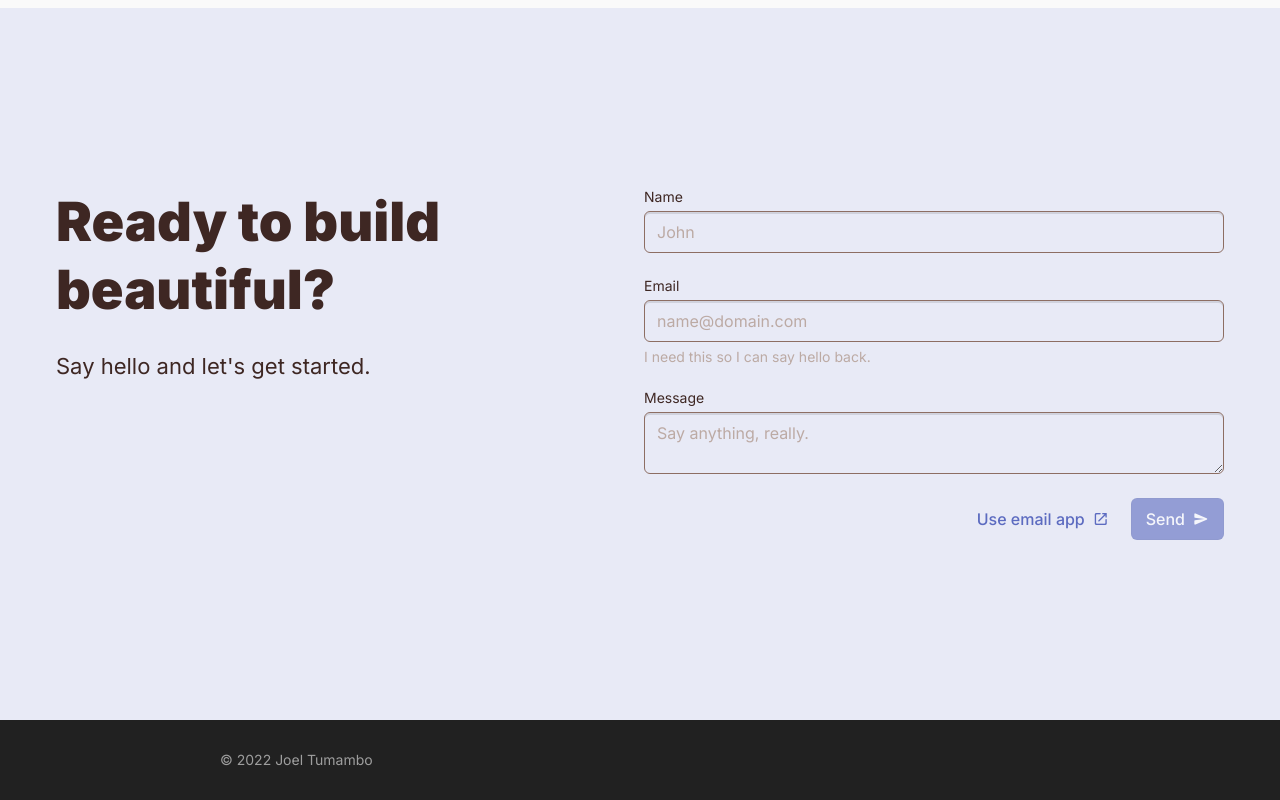
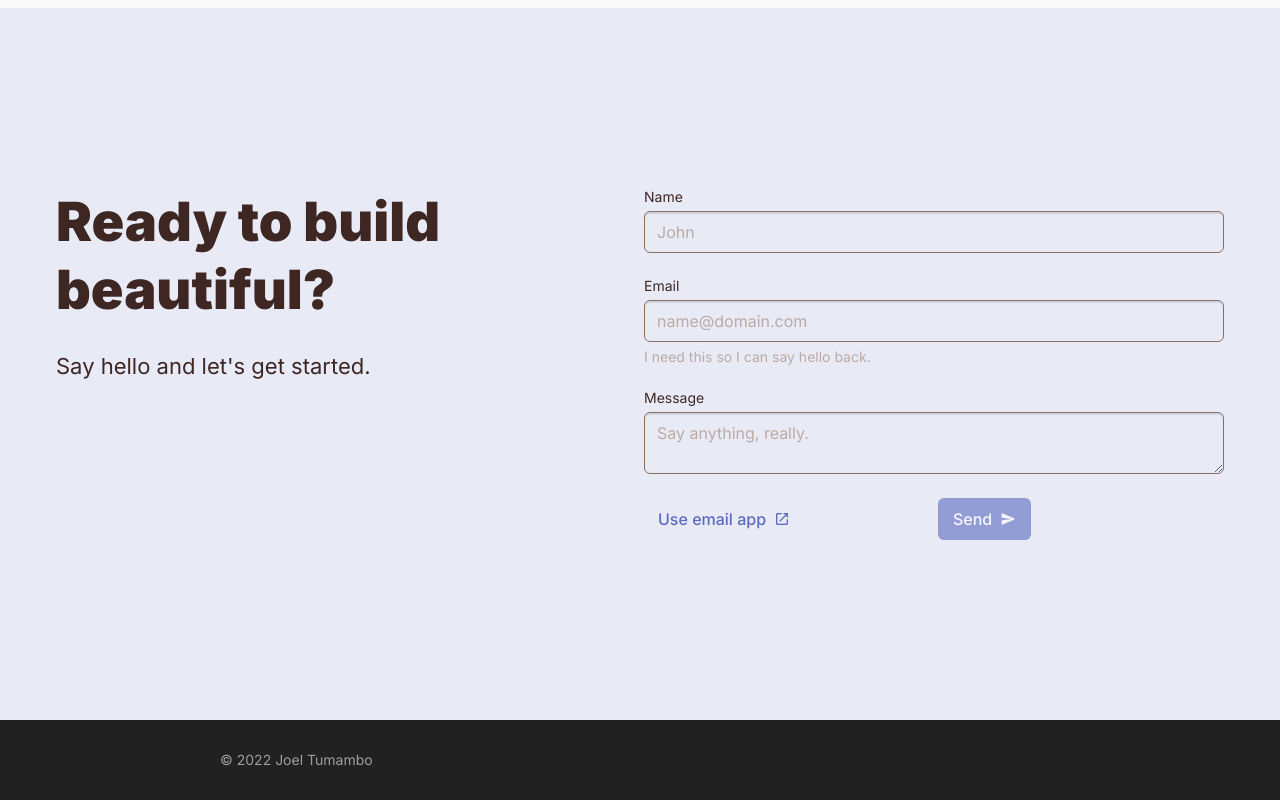
Before and after one commit to joeltumambo/joeltumambo.com, a Next.js app: page / in a window 1280 px wide. Shown: the part 2129-2929 px from the top of the page. Built offline with nearby package versions, Linux system fonts and the light colour scheme.

Commit message:
Fix Contact section

```diff
--- a/components/ContactForm.tsx
+++ b/components/ContactForm.tsx
@@ -2,6 +2,7 @@ import { useState, useEffect } from "react";
 import emailjs from "@emailjs/browser";
 import TextField from "./TextField";
 import Button from "./Button";
+import Grid from "./Grid";
 
 export const ContactForm = () => {
   const [loading, setLoading] = useState(false);
@@ -78,23 +79,20 @@ export const ContactForm = () => {
         multiline
         disabled={loading || success}
       />
-      <div
-        style={{
-          display: "flex",
-          gap: "8px",
-          placeContent: "end",
-        }}
-      >
+      <Grid container>
+        <Grid item xs={6}>
           <Button
             iconTrailing="launch"
-          href={`mailto:${process.env.NEXT_PUBLIC_EMAIL ?? ""}?body=${encodeURI(
-            values.message
-          )}`}
+            href={`mailto:${
+              process.env.NEXT_PUBLIC_EMAIL ?? ""
+            }?body=${encodeURI(values.message)}`}
             target="_blank"
             disabled={loading}
           >
             Use email app
           </Button>
+        </Grid>
+        <Grid item xs={6}>
           <Button
             filled
             iconTrailing={"send"}
@@ -103,7 +101,8 @@ export const ContactForm = () => {
           >
             {loading ? "Sending" : success ? "Sent!" : "Send"}
           </Button>
-      </div>
+        </Grid>
+      </Grid>
     </form>
   );
 };
--- a/page-components/ContactSection.tsx
+++ b/page-components/ContactSection.tsx
@@ -5,7 +5,7 @@ import Typography from "../components/Typography";
 
 const ContactSection = () => (
   <Grid container alignContent="center">
-    <Grid item container direction="column" md={6}>
+    <Grid item md={6}>
       <Typography
         component="h2"
         size={{
```
Lines whose indentation alone changed are shown as unchanged.
